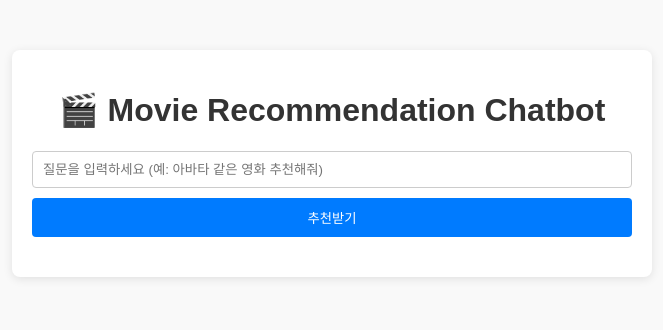
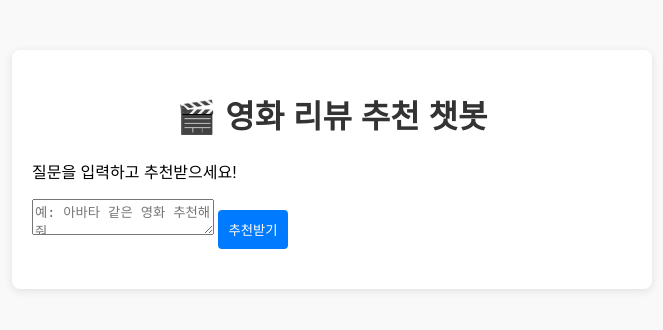
Before and after one commit to gosaengchung/review.github.io, a Flask app: template templates/index.html in a window 1280 px wide. Shown: the top 330 px of the page, without its empty margins (308-971 px from the left). Run offline with Flask 3, Linux system fonts and the light colour scheme; the template is opened without the code that fills it, so the values that code supplies are empty; parts of the project's set-up code (start-up, migrations or seed data) failed here and were passed over.

Commit message:
Update index.html

```diff
--- a/templates/index.html
+++ b/templates/index.html
@@ -3,32 +3,35 @@
 <head>
     <meta charset="UTF-8">
     <meta name="viewport" content="width=device-width, initial-scale=1.0">
-    <title>Movie Recommendation Chatbot</title>
-    <link rel="stylesheet" href="/static/style.css">
+    <title>영화 리뷰 추천 챗봇</title>
+    <link rel="stylesheet" href="style.css">
 </head>
 <body>
     <div class="container">
-        <h1>🎬 Movie Recommendation Chatbot</h1>
-        <form id="query-form">
-            <input type="text" name="query" id="query" placeholder="질문을 입력하세요 (예: 아바타 같은 영화 추천해줘)" required>
-            <button type="submit">추천받기</button>
-        </form>
+        <h1>🎬 영화 리뷰 추천 챗봇</h1>
+        <p>질문을 입력하고 추천받으세요!</p>
+        <textarea id="query" placeholder="예: 아바타 같은 영화 추천해줘"></textarea>
+        <button id="submit">추천받기</button>
         <div id="response"></div>
     </div>
 
     <script>
-        document.getElementById('query-form').addEventListener('submit', function(event) {
-            event.preventDefault();
+        document.getElementById('submit').addEventListener('click', async function() {
             const query = document.getElementById('query').value;
+            const responseDiv = document.getElementById('response');
+            responseDiv.innerHTML = '추천을 가져오는 중...';
 
-            fetch('/recommend', {
-                method: 'POST',
-                headers: { 'Content-Type': 'application/x-www-form-urlencoded' },
-                body: `query=${encodeURIComponent(query)}`
-            })
-            .then(response => response.json())
-            .then(data => {
-                const responseDiv = document.getElementById('response');
+            try {
+                const response = await fetch('https://your-backend.onrender.com/recommend', {
+                    method: 'POST',
+                    headers: {
+                        'Content-Type': 'application/json',
+                    },
+                    body: JSON.stringify({ query: query })
+                });
+
+                const data = await response.json();
+
                 if (data.status === 'success') {
                     responseDiv.innerHTML = '<h2>추천 영화:</h2>';
                     data.data.forEach(movie => {
@@ -37,11 +40,9 @@
                 } else {
                     responseDiv.innerHTML = `<p>${data.message}</p>`;
                 }
-            })
-            .catch(err => {
-                console.error(err);
-                document.getElementById('response').innerHTML = '<p>추천을 가져오는 중 오류가 발생했습니다.</p>';
-            });
+            } catch (err) {
+                responseDiv.innerHTML = `<p>오류 발생: ${err.message}</p>`;
+            }
         });
     </script>
 </body>
```
